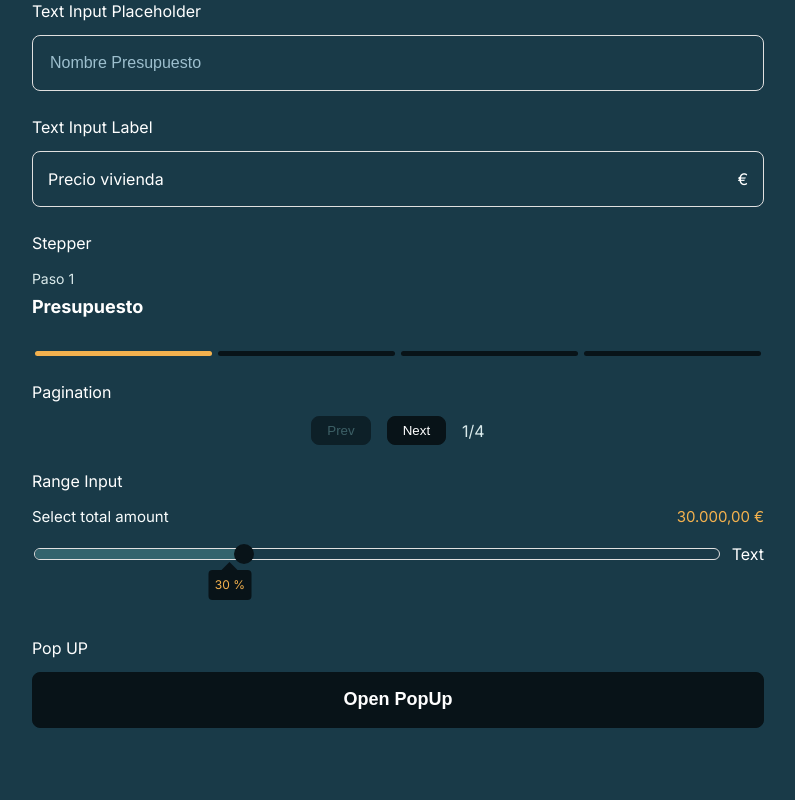
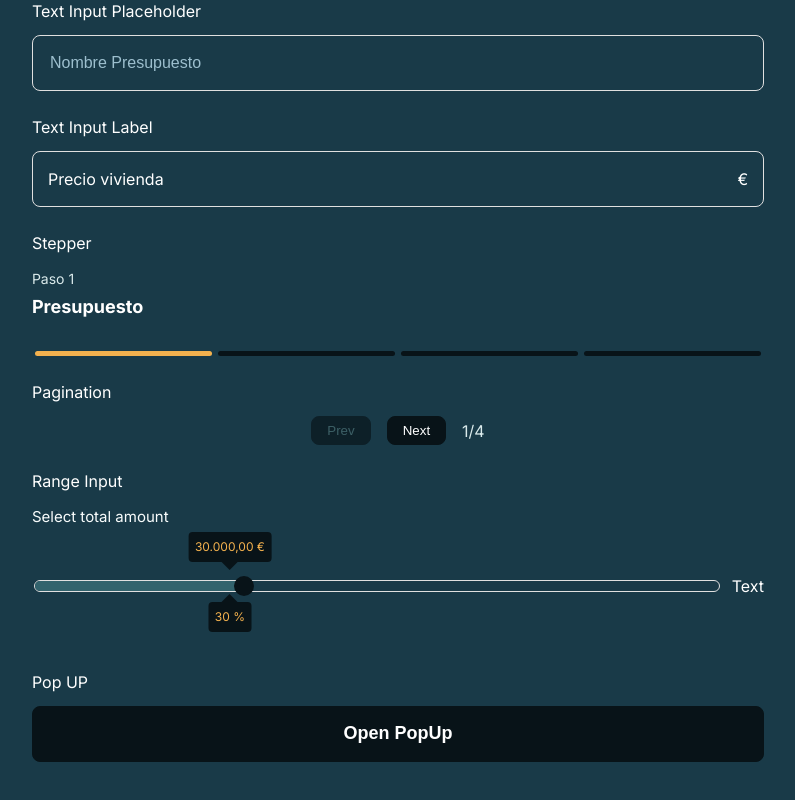
Before and after one commit to Michaeldam88/hipoteca_clara, a Next.js app: page /seeComponents in a window 1280 px wide. Shown: the part 1891-2691 px from the top of the page, without its empty margins (242-1037 px from the left). Built offline with nearby package versions, Linux system fonts and the light colour scheme.

Commit message:
modified the component and addes the top box

```diff
--- a/components/fourthStep/fourthStep.tsx
+++ b/components/fourthStep/fourthStep.tsx
@@ -30,7 +30,6 @@ const FourthStep = ({
   return (
     <div>
       {mortgageOption === "Mixta" && (
-        <>
         <RangeInput
           name="yearsFixedMortgage"
           setValue={setYearsFixedMortgage}
@@ -39,12 +38,10 @@ const FourthStep = ({
           min={1}
           max={yearsMortgage - 1}
           labelText="Años de hipoteca fija"
-            bottomFormattedValue={yearsFixedMortgage}
+          topFormattedValue={yearsFixedMortgage}
           bottomStartFormattedValue={1}
           bottomEndFormattedValue={yearsMortgage - 1}
         />
-          <Spacer size="medium" />
-        </>
       )}
 
       <Text
--- a/ui/rangeInput/rangeInput.scss
+++ b/ui/rangeInput/rangeInput.scss
@@ -1,11 +1,12 @@
-@import '../../styles/variables.scss';
+@import "../../styles/variables.scss";
 
 $slider-thumb-size: 20px;
 
 .range {
   display: flex;
   flex-direction: column;
-  margin-bottom: 46px;
+  margin-bottom: 16px;
+  position: relative;
   &__top {
     display: flex;
     justify-content: space-between;
@@ -17,7 +18,7 @@ $slider-thumb-size: 20px;
     color: $color-primary-25;
   }
 
-  &__top-formatted {
+  &__top-end-formatted {
     color: $color-primary-275;
     font-size: 15px;
   }
@@ -53,7 +54,7 @@ $slider-thumb-size: 20px;
 
     &::before {
       position: absolute;
-      content: '';
+      content: "";
       height: 10.5px;
       border-radius: 14px;
       background-color: $color-primary-225;
@@ -124,7 +125,7 @@ $slider-thumb-size: 20px;
   }
 
   &__bottom-box:before {
-    content: '';
+    content: "";
     position: absolute;
     right: calc(50% - 8px);
     top: -8px;
@@ -134,8 +135,39 @@ $slider-thumb-size: 20px;
     border-right: 8px solid transparent;
     border-bottom: 8px solid $color-primary-200;
   }
+  &__top-formatted-container {
+    position: absolute;
+    top: 27px;
+    //change based on the size of the slider thumb
+    left: $slider-thumb-size / 2 + 2px;
+    right: $slider-thumb-size / 2 + 2px;
+  }
 
-  &__bottom-formatted {
+  &__top-box {
+    position: absolute;
+    width: fit-content;
+    padding: 0.2rem 0.4rem;
+    background: $color-primary-200;
+    -moz-border-radius: 10px;
+    -webkit-border-radius: 10px;
+    border-radius: 4px;
+    transform: translateX(calc(var(--top-box-position) - 50%));
+  }
+
+  &__top-box:before {
+    content: "";
+    position: absolute;
+    right: calc(50% - 8px);
+    bottom: -8px;
+    width: 0;
+    height: 0;
+    border-left: 8px solid transparent;
+    border-right: 8px solid transparent;
+    border-top: 8px solid $color-primary-200;
+  }
+
+  &__bottom-formatted,
+  &__top-formatted {
     margin: 0;
     font-size: 12px;
     color: $color-primary-275;
--- a/ui/rangeInput/rangeInput.tsx
+++ b/ui/rangeInput/rangeInput.tsx
@@ -1,5 +1,7 @@
-import { ReactNode, useEffect,  } from "react";
+import { ReactNode, useEffect } from "react";
+
 import "./rangeInput.scss";
+import Spacer from "../spacer/spacer";
 
 const RangeInput = ({
   name,
@@ -13,6 +15,7 @@ const RangeInput = ({
   limitColor = false,
   limitColorMin = 20,
   limitColorMax = 80,
+  topEndFormattedValue,
   topFormattedValue,
   middleFormattedValue,
   bottomFormattedValue,
@@ -30,9 +33,10 @@ const RangeInput = ({
   limitColor?: boolean;
   limitColorMin?: number;
   limitColorMax?: number;
-  topFormattedValue?: ReactNode;
+  topEndFormattedValue?: ReactNode;
   middleFormattedValue?: ReactNode;
   bottomFormattedValue?: ReactNode;
+  topFormattedValue?: ReactNode;
   bottomStartFormattedValue?: ReactNode;
   bottomEndFormattedValue?: ReactNode;
 }) => {
@@ -70,6 +74,12 @@ const RangeInput = ({
       `${bottomBoxPosition}px`
     );
 
+    const topBox: HTMLElement = document?.querySelector(
+      `.range__top-box-${name}`
+    )!!;
+
+    topBox?.style.setProperty("--top-box-position", `${bottomBoxPosition}px`);
+
     // eslint-disable-next-line react-hooks/exhaustive-deps
   }, [value]);
 
@@ -78,10 +88,20 @@ const RangeInput = ({
       <label>
         <div className="range__top">
           {labelText && <p className="range__label-text">{labelText}</p>}
-          {topFormattedValue && (
-            <p className="range__top-formatted">{topFormattedValue}</p>
+          {topEndFormattedValue && (
+            <p className="range__top-end-formatted">{topEndFormattedValue}</p>
           )}
         </div>
+        {topFormattedValue && (
+          <>
+            <Spacer size="huge" />
+            <div className="range__top-formatted-container">
+              <div className={`range__top-box range__top-box-${name}`}>
+                <p className="range__top-formatted">{topFormattedValue}</p>
+              </div>
+            </div>
+          </>
+        )}
 
         <div className={"range__middle-container"}>
           <div className={"range__middle-left"}>
@@ -116,7 +136,7 @@ const RangeInput = ({
                 </div>
               )}
 
-              {bottomStartFormattedValue && (
+              {bottomEndFormattedValue && (
                 <div className="range__bottom-end">
                   {bottomEndFormattedValue}
                 </div>
@@ -127,6 +147,9 @@ const RangeInput = ({
             <p className="range__middle-right">{middleFormattedValue}</p>
           )}
         </div>
+        {(bottomEndFormattedValue ||
+          bottomFormattedValue ||
+          bottomStartFormattedValue) && <Spacer size="huge" />}
       </label>
     </div>
   );
```
Also changed, not shown: components/secondStep/secondStep.tsx (+11 -11 lines). Lines whose indentation alone changed are shown as unchanged.
